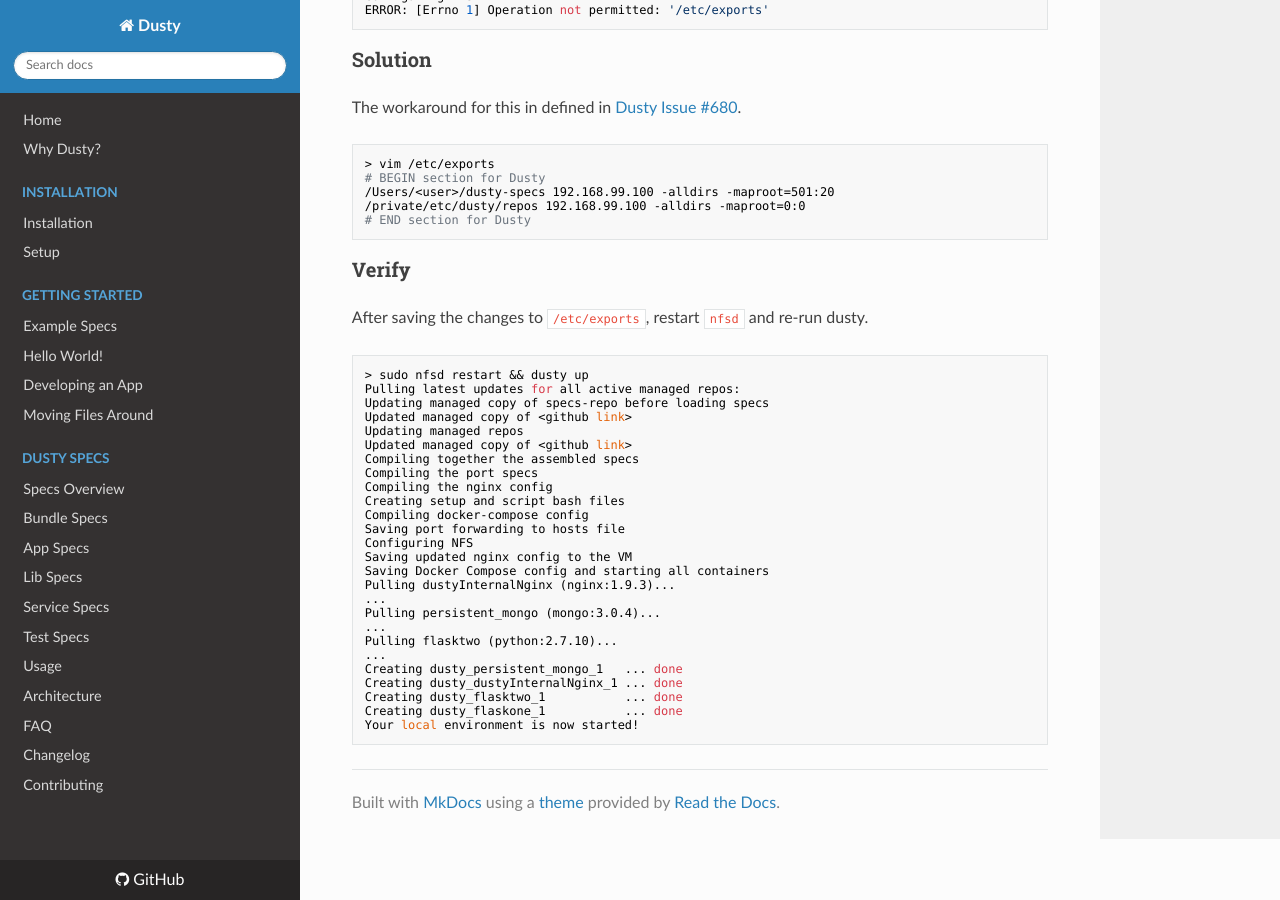
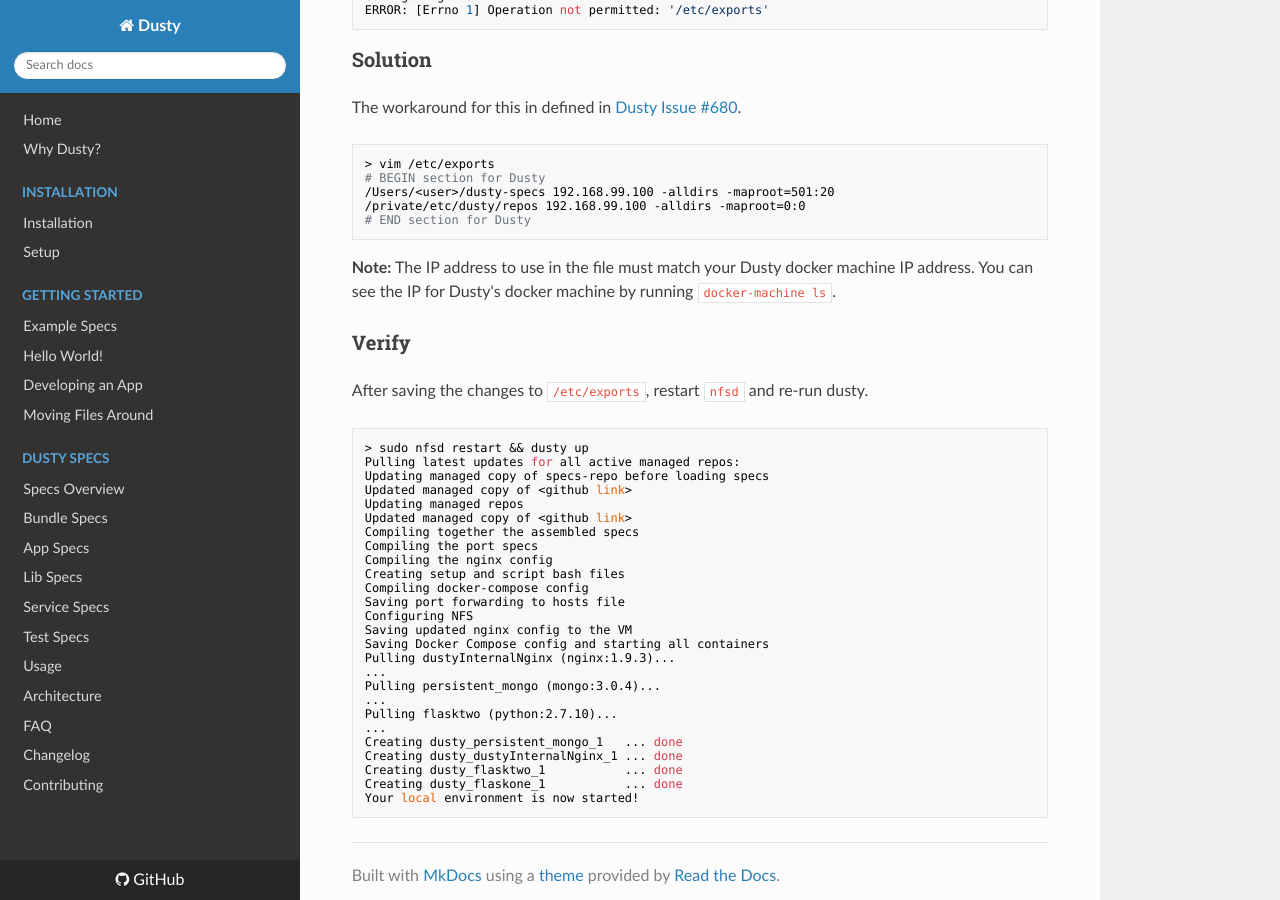
Before and after one commit to gamechanger/dusty, an MkDocs documentation site: the page built from docs/getting-started/resolving-installation-errors.md, in a window 1280 px wide and 900 px high, scrolled down 1633 px. Built offline with MkDocs 1.6.1, drawn with Linux system fonts in a browser that asks for light colours; nearby versions of some CDN libraries; old or Windows-style settings are respelled for this version of MkDocs.

Commit message:
Clarify etc/exports fix

````diff
--- a/docs/getting-started/resolving-installation-errors.md
+++ b/docs/getting-started/resolving-installation-errors.md
@@ -96,6 +96,8 @@
 # END section for Dusty
 ```
 
+**Note:** The IP address to use in the file must match your Dusty docker machine IP address. You can see the IP for Dusty's docker machine by running `docker-machine ls`.
+
 ### Verify
 After saving the changes to `/etc/exports`, restart `nfsd` and re-run dusty.
 
````
